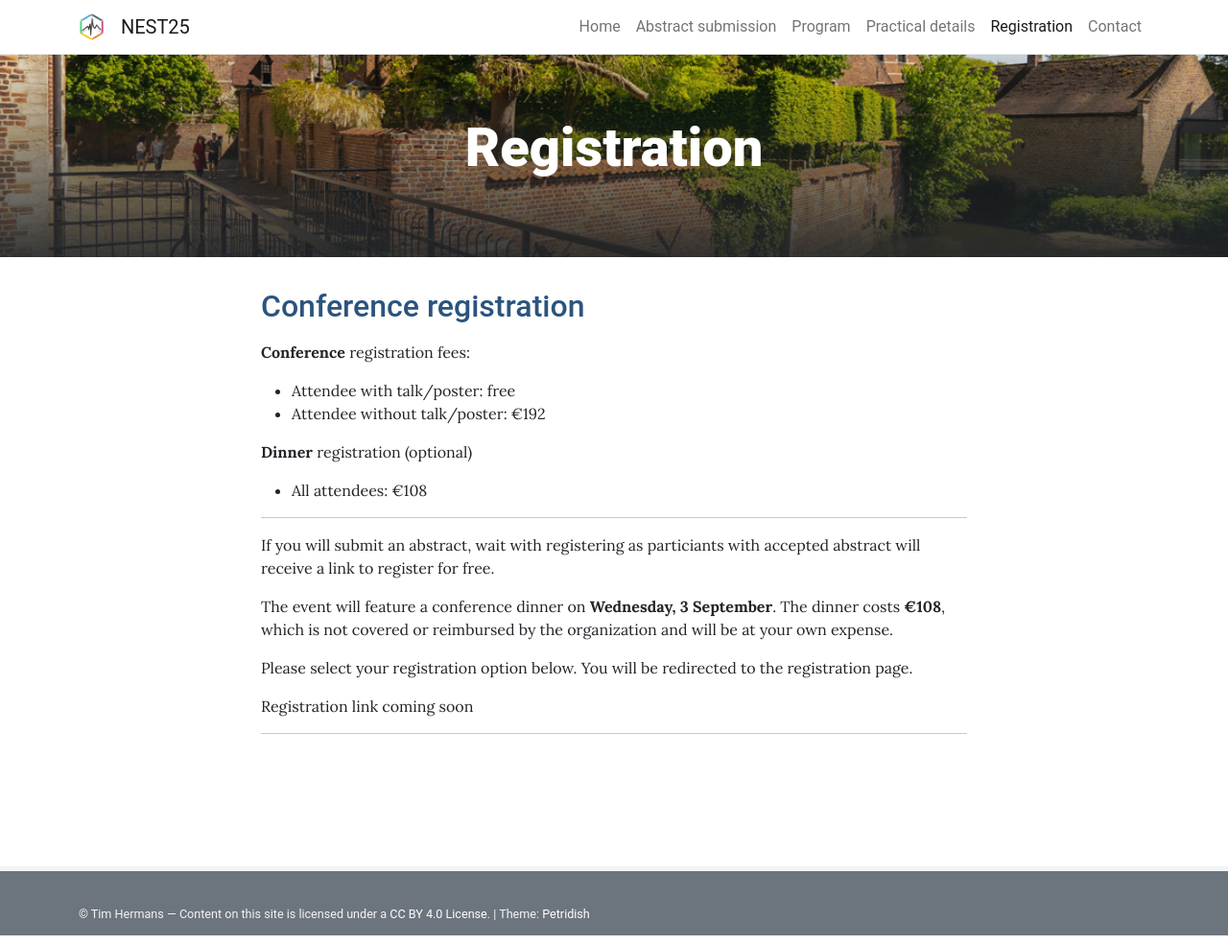
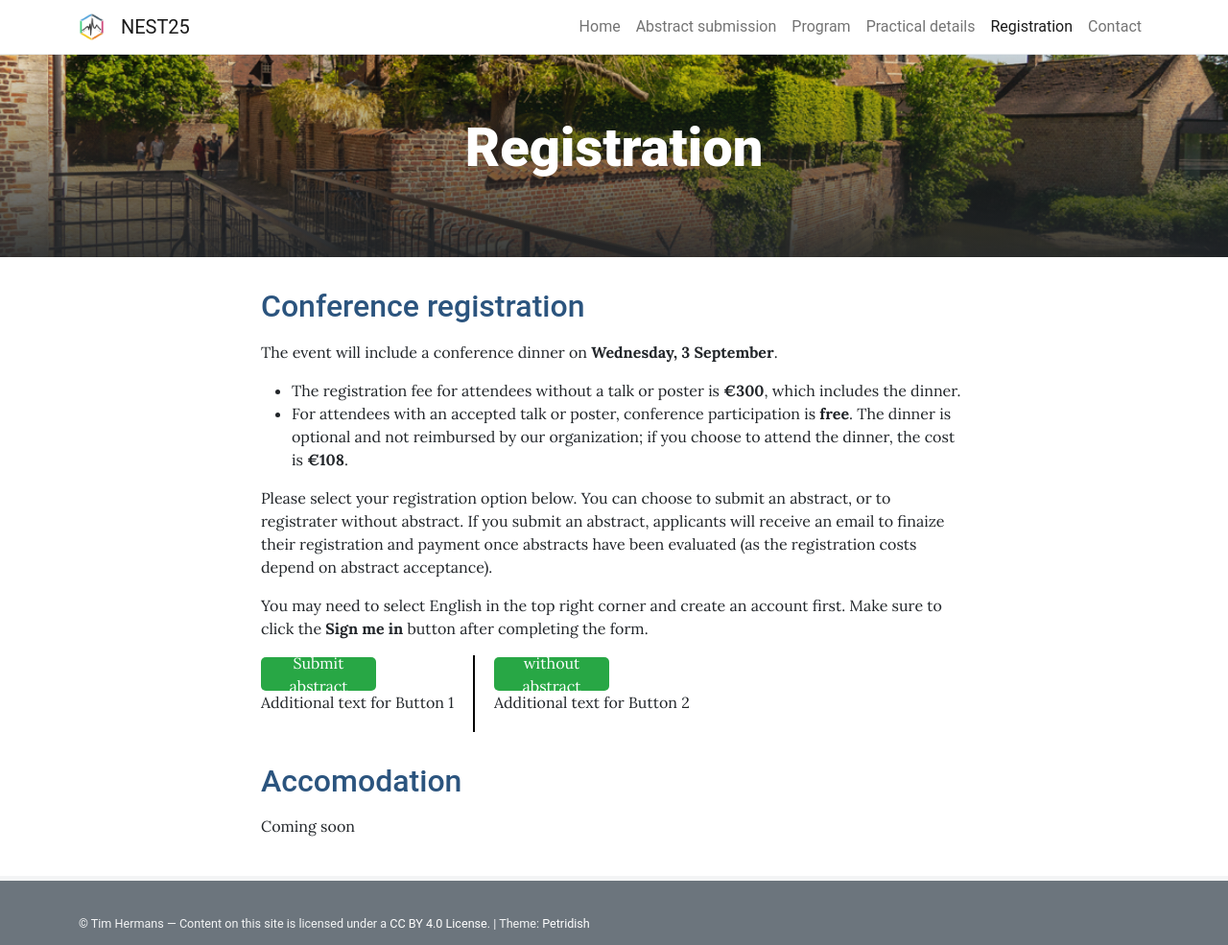
Before and after one commit to nestconf25/nestconf25.github.io, a Jekyll site: the page built from pages/registration.md, in a window 1280 px wide. Shown: the whole page at 96% size. Built offline with Jekyll 4.4.1, drawn with Linux system fonts in a browser that asks for light colours.

Commit message:
Update registration page (test)

```diff
--- a/pages/registration.md
+++ b/pages/registration.md
@@ -4,32 +4,20 @@ permalink: /registration/
 ---
 
 ## Conference registration
+The event will include a conference dinner on **Wednesday, 3 September**.
+* The registration fee for attendees without a talk or poster is **€300**, which includes the dinner.
+* For attendees with an accepted talk or poster, conference participation is **free**. The dinner is optional and not reimbursed by our organization; if you choose to attend the dinner, the cost is **€108**.
 
-**Conference** registration fees:
-* Attendee with talk/poster: free
-* Attendee without talk/poster: €192
 
-**Dinner** registration (optional)
-* All attendees: €108
+Please select your registration option below.
+You can choose to submit an abstract, or to registrater without abstract.
+If you submit an abstract, applicants will receive an email to finaize their registration and payment once abstracts have been evaluated (as the registration costs depend on abstract acceptance).
 
----
 
-If you will submit an abstract, wait with registering as particiants with accepted abstract will receive a link to register for free.
-
-The event will feature a conference dinner on **Wednesday, 3 September**.
-The dinner costs **€108**, which is not covered or reimbursed by the organization and will be at your own expense.
-
-Please select your registration option below. You will be redirected to the registration page.
-
-Registration link coming soon
-
----
-
-<!---
 You may need to select English in the top right corner and create an account first.
 Make sure to click the **Sign me in** button after completing the form.
 
-<div style="text-align: center; margin: 20px 0;">
+<!-- <div style="text-align: center; margin: 20px 0;">
     <a href="https://icts.kuleuven.be/apps/onebutton/profile/814359" style="
         display: inline-block;
         padding: 10px 20px;
@@ -39,7 +27,7 @@ Make sure to click the **Sign me in** button after completing the form.
         border-radius: 5px;
         font-size: 16px;
         margin-right: 20px;">
-        Register with Dinner (108€)
+        Submit abstract
     </a>
 
     <span style="font-size: 18px; vertical-align: middle;">or</span>
@@ -53,13 +41,31 @@ Make sure to click the **Sign me in** button after completing the form.
         border-radius: 5px;
         font-size: 16px;
         margin-left: 20px;">
-        Register without Dinner (Free)
+        Register without abstract (€300)
     </a>
+</div> -->
+
+<div style="display: flex; align-items: center;">
+  <div style="margin-right: 20px; text-align: center;">
+    <a href="https://nestconf25.github.io/register-with-abstract" class="button" style="display: flex; justify-content: center; align-items: center;
+    width: 120px; height: 35px;
+    padding: 10px 20px;
+    background-color: #28a745;
+    color: white;
+    text-decoration: none; border-radius: 5px;">Submit abstract</a>
+    <p>Additional text for Button 1</p>
+  </div>
+  <div style="border-left: 2px solid #000; height: 80px; margin-right: 20px;"></div>
+  <div style="text-align: center;">
+    <a href="https://nestconf25.github.io/register-without-abstract" class="button" style="display: flex; justify-content: center; align-items: center;
+    width: 120px; height: 35px;
+    padding: 10px 20px;
+    background-color: #28a745;
+    color: white; text-decoration: none; border-radius: 5px;">Register without abstract (€300)</a>
+    <p>Additional text for Button 2</p>
+  </div>
 </div>
 
-By registering, you confirm your participation in the conference.
 
 ## Accomodation
 Coming soon
-
--->
```
Also changed, not shown: pages/abstract-submission.md (+1 -4 lines), pages/register-with-abstract.md (added, +6 -0 lines), pages/register-with-dinner.md (deleted, +0 -6 lines), pages/register-without-abstract.md (added, +6 -0 lines), pages/register-without-dinner.md (deleted, +0 -6 lines).
